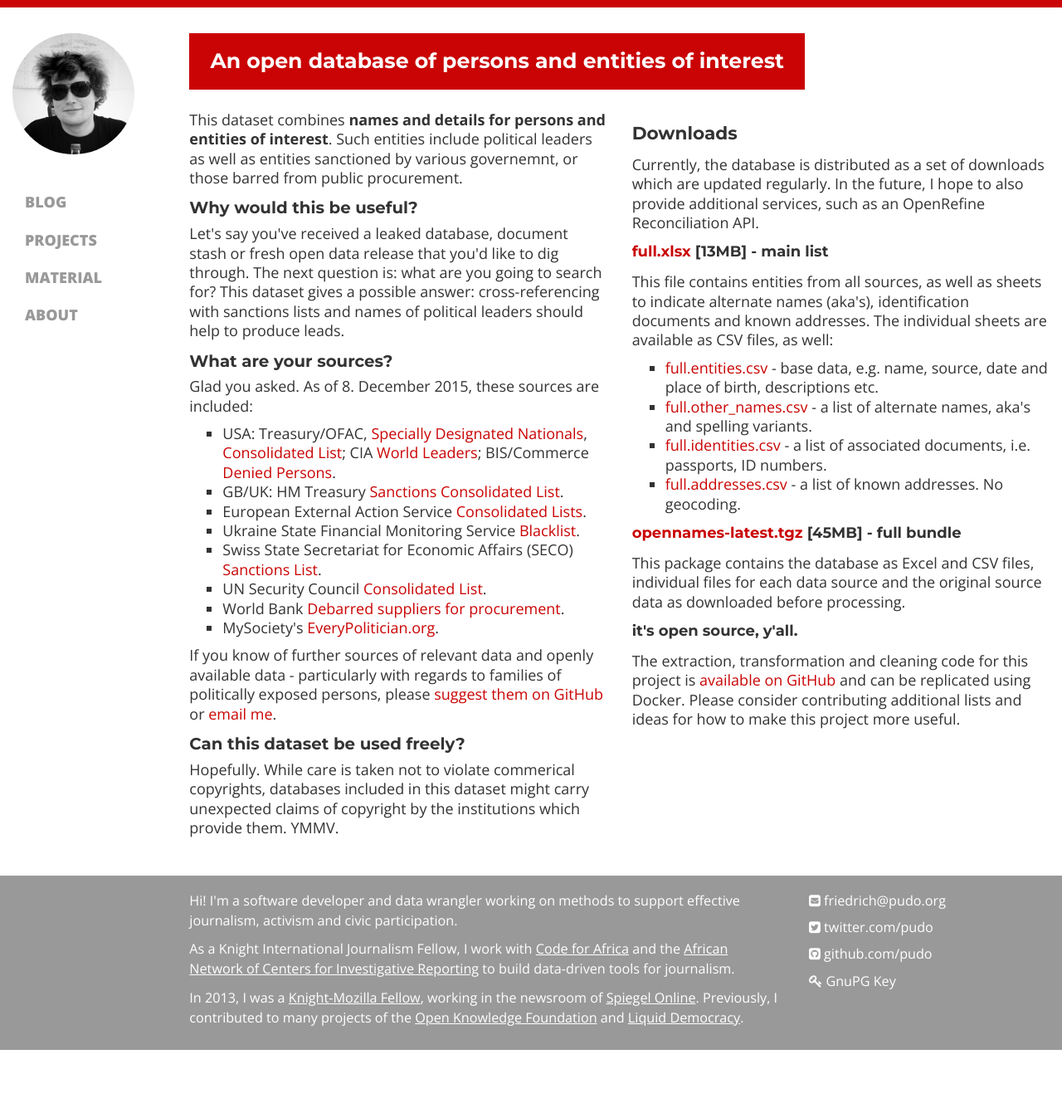
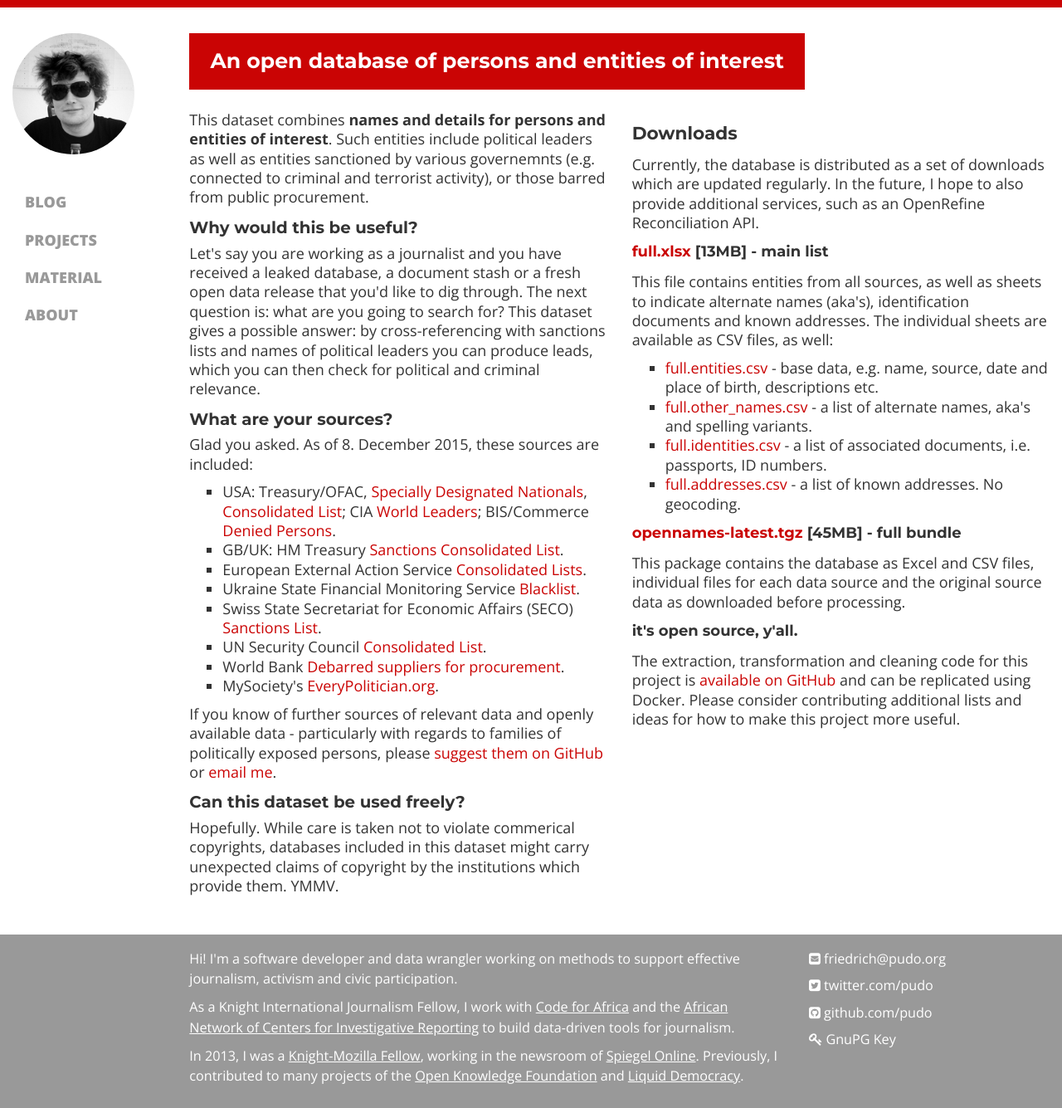
Before and after one commit to pudo/pudo.org, a Jekyll site: the page built from material/opennames/index.html, in a window 1280 px wide. Shown: the whole page at 83% size. Built offline with Jekyll 4.4.1, drawn with Linux system fonts in a browser that asks for light colours; nearby versions of some CDN libraries; Markdown is read by kramdown in place of the engine named in the settings; before the commit the page ends 1265 px from its top, so only the background shows below that.

Commit message:
fix typos and update copy

```diff
--- a/material/opennames/index.html
+++ b/material/opennames/index.html
@@ -16,15 +16,16 @@ keywords: pep, politically exposed persons, persons of interest, data, csv, exce
     <p>
       This dataset combines <strong>names and details for persons and entities of
       interest</strong>. Such entities include political leaders as well as entities
-      sanctioned by various governemnt, or those barred from public procurement.
+      sanctioned by various governemnts (e.g. connected to criminal and
+      terrorist activity), or those barred from public procurement.
     </p>
     <h3>Why would this be useful?</h3>
     <p>
-      Let's say you've received a leaked database, document stash or fresh open data
-      release that you'd like to dig through. The next question is: what are you
-      going to search for? This dataset gives a possible answer: cross-referencing
-      with sanctions lists and names of political leaders should help to produce
-      leads.
+      Let's say you are working as a journalist and you have received a leaked database,
+      a document stash or a fresh open data release that you'd like to dig through. The
+      next question is: what are you going to search for? This dataset gives a possible
+      answer: by cross-referencing with sanctions lists and names of political leaders
+      you can produce leads, which you can then check for political and criminal relevance.
     </p>
     <h3>What are your sources?</h3>
     <p>
```
Also changed, not shown: other parts of material/opennames/index.html (+1 -1 lines).
